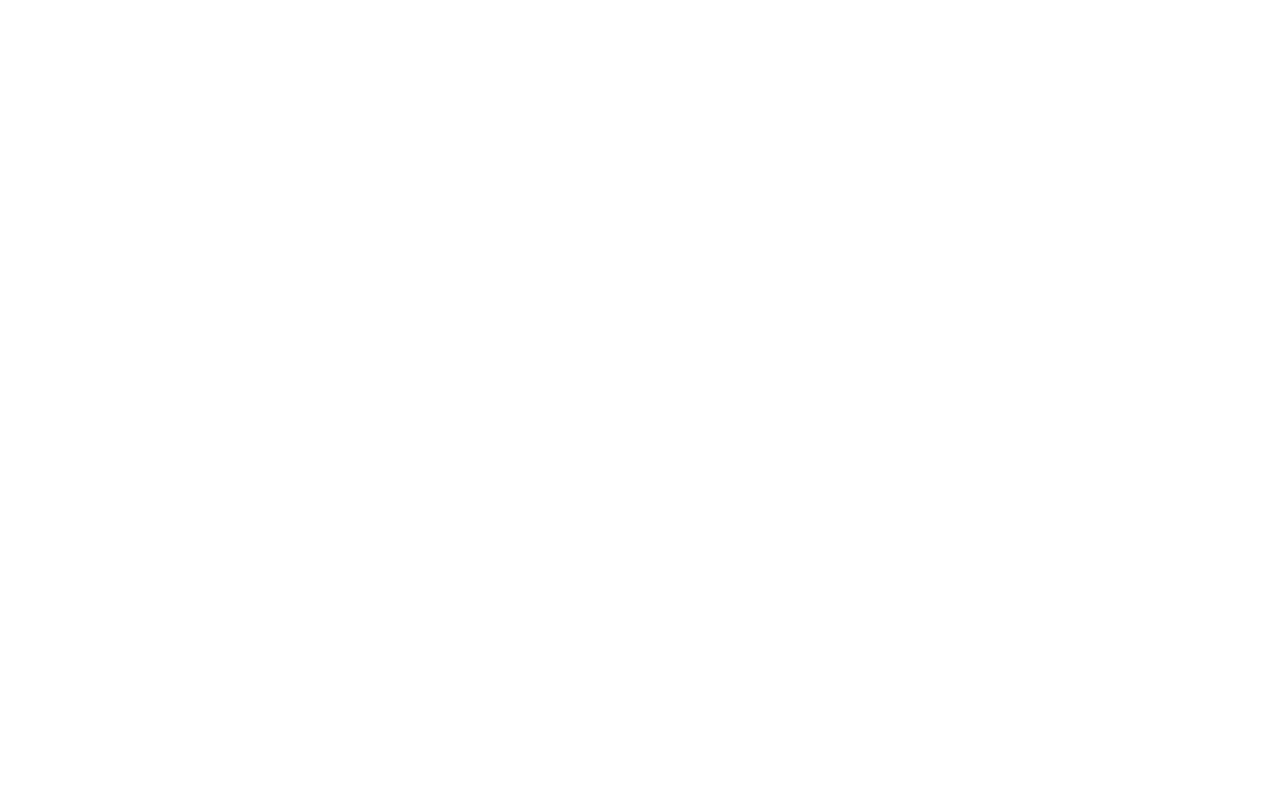
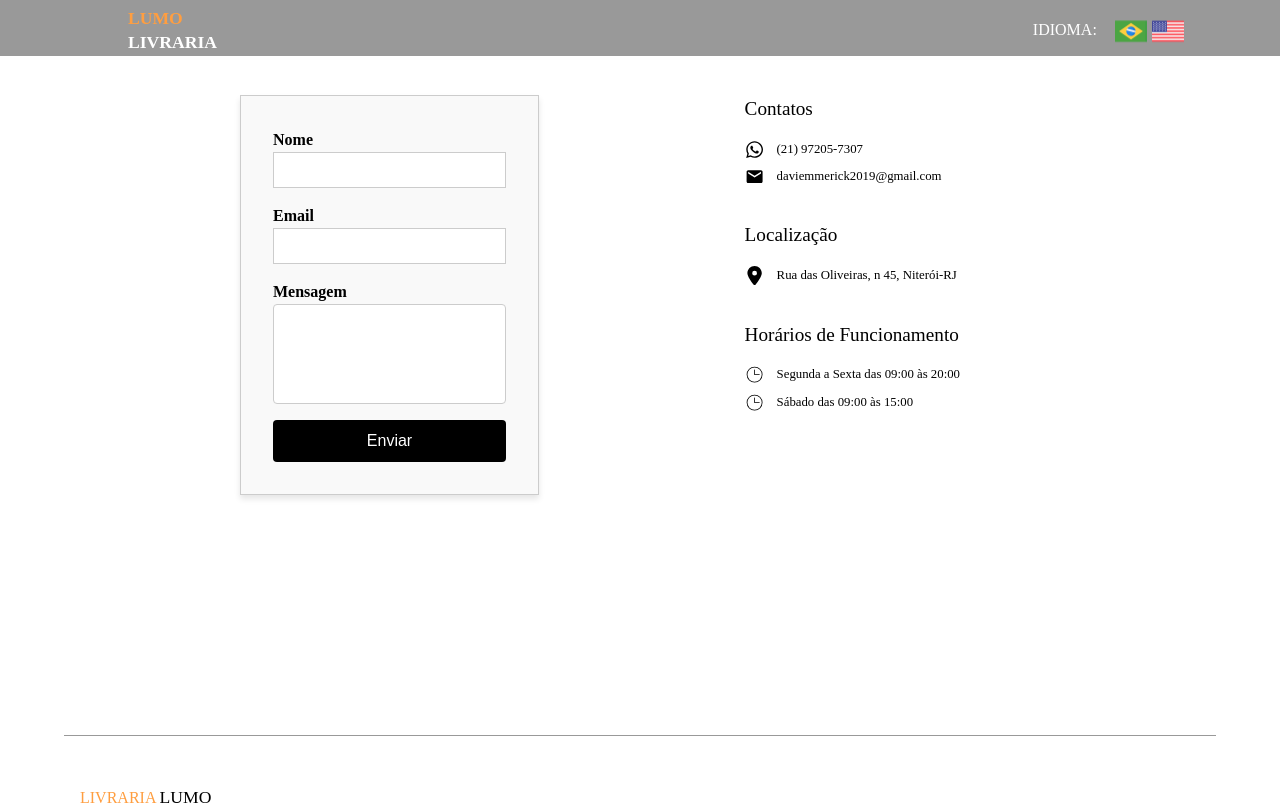
Before and after one commit to DaviEmmerick/api-library-front-end, a React (Vite) app: page /contact in a window 1280 px wide. Before the commit this address had no page. Shown: the top 805 px of the page. Built offline with nearby package versions, Linux system fonts and the light colour scheme; a web font is replaced by a local one.

Commit message:
feat: contact page

```diff
--- a/src/App.tsx
+++ b/src/App.tsx
@@ -2,6 +2,7 @@ import { BrowserRouter as Router, Routes, Route } from "react-router-dom";
 import { HomePage } from "./pages/homepage";
 import { AboutUs } from "./pages/about";
 import './styles/global.css';
+import { Contact } from "./pages/contact";
 
 export function App() {
   return (
@@ -9,6 +10,7 @@ export function App() {
       <Routes>
         <Route path="/" element={<HomePage />} />
         <Route path="/about" element={<AboutUs />} />
+        <Route path="/contact" element={<Contact />} />
       </Routes>
     </Router>
   );
--- a/src/components/footer/index.styles.ts
+++ b/src/components/footer/index.styles.ts
@@ -21,7 +21,6 @@ export const Section = styled.div`
   flex-direction: column;
   margin-block: 3rem;
   padding-left: 5rem;
-
 `;
 
 export const Title = styled.span`
@@ -31,7 +30,6 @@ export const Title = styled.span`
 
 export const Text = styled.p`
   font-size: 1.1rem;
-
 `;
 
 export const BackToTheTop = styled.button`
@@ -77,30 +75,28 @@ export const Copy = styled.p`
   font-size: .7rem;
   margin-block: 2.5rem;
   padding-left: 5rem;
-
 `;
 
 export const Terms = styled.a`
   display: flex;
   justify-content: flex-end;
   padding-right: 5rem;
-  transform: translateY(-3.3rem);
   font-size: .7rem;
+  transform: translateY(-3.8rem);
 `;
 
 export const Topics = styled.div`
   display: flex;
   flex-direction: column;
-  align-items: flex-end;
-  padding-right: 5rem;
+  align-items: flex-start;
+  justify-content: flex-end;
+  position: absolute;
+  right: 5rem;
+  top: 106%;
 `;
 
 export const Marketing = styled.p`
   font-size: .8rem;
   line-height: 2rem;
-  transform: translateY(-16rem);
+  margin-top: 0;
 `;
-
-export const Description = styled.div`
-  transform: translateY(-6rem);
-`;
--- a/src/components/footer/index.tsx
+++ b/src/components/footer/index.tsx
@@ -1,6 +1,6 @@
 import {
   Main, Line, Section, BackToTheTop, Title, Text, Linkedin, Icons,
-  Github, Instagram, Copy, Terms, Topics, Marketing, Description } from "./index.styles";
+  Github, Instagram, Copy, Terms, Topics, Marketing  } from "./index.styles";
 import "../../locales/i18n.js";
 import { useTranslation } from "react-i18next";
 
@@ -34,20 +34,22 @@ export const Footer = () => {
         </Icons>
       </Section>
 
+      <div>
         <Topics>
           <Marketing> {t("marketing_books")} </Marketing>
           <Marketing> {t("marketing_explore")} </Marketing>
           <Marketing> {t("marketing_news")}  </Marketing>
           <Marketing> {t("marketing_indicate")} </Marketing>
         </Topics>
+      </div>
 
-      <Description>
+      <div>
         <Line />
         <Copy> {t("copy")} </Copy>
         <Terms href="src/assets/TERMOS DE SERVIÇO DA LUMO LIVRARIA.pdf" target="_blank">
           {t("terms")}
         </Terms>
-      </Description>
+      </div>
     </Main>
   );
 };
--- a/src/locales/en.json
+++ b/src/locales/en.json
@@ -23,5 +23,14 @@
   "marketing_news": "Releases & News",
   "marketing_indicate": "Indicate",
   "copy": "© 2025 Lumo Bookstore Inc. All rights reserved.",
-  "terms": "Terms Of Services"
+  "terms": "Terms Of Services",
+  "name": "Name",
+  "email": "Email",
+  "message": "Message",
+  "submit": "Submit",
+  "contacts": "Contacts",
+  "location": "Address",
+  "days": "Opening Hours",
+  "opening": "Monday to Friday from 09:00 to 20:00",
+  "clock": "Saturday from 09:00 to 15:00"
 }
--- a/src/locales/pt.json
+++ b/src/locales/pt.json
@@ -23,5 +23,15 @@
   "marketing_news": "Lançamentos & Novidades",
   "marketing_indicate": "Indique",
   "copy": "© 2025 Lumo Livraria Inc. Todos os direitos reservados.",
-  "terms": " Termos do Serviço"
+  "terms": " Termos do Serviço",
+  "name": "Nome",
+  "email": "Email",
+  "message": "Mensagem",
+  "submit": "Enviar",
+  "contacts": "Contatos",
+  "location": "Localização",
+  "days": "Horários de Funcionamento",
+  "opening": "Segunda a Sexta das 09:00 às 20:00",
+  "clock": "Sábado das 09:00 às 15:00"
+
 }
--- /dev/null
+++ b/src/pages/contact/index.styles.ts
@@ -0,0 +1,110 @@
+import styled from 'styled-components';
+import { FaWhatsapp } from "react-icons/fa";
+import { MdEmail } from "react-icons/md";
+import { FaLocationDot } from "react-icons/fa6";
+import { CiClock2 } from "react-icons/ci";
+
+export const Main = styled.div`
+  display: flex;
+  justify-content: space-between;
+  align-items: flex-start;
+`;
+
+export const Form = styled.form`
+  display: flex;
+  flex-direction: column;
+  gap: 1rem;
+  max-width: 30rem;
+  margin: auto;
+  padding: 2rem;
+  background: #f9f9f9;
+  margin-left: 15rem;
+  border: 1px solid #ccc;
+  box-shadow: 0px 4px 6px rgba(0, 0, 0, 0.1);
+`;
+
+export const Label = styled.label`
+  display: flex;
+  flex-direction: column;
+  font-weight: bold;
+`;
+
+export const Input = styled.input`
+  padding: 0.5rem;
+  border: 1px solid #ccc;
+  font-size: 1rem;
+`;
+
+export const Textarea = styled.textarea`
+  padding: 0.5rem;
+  border: 1px solid #ccc;
+  border-radius: 4px;
+  font-size: 1rem;
+  resize: none;
+  min-height: 100px;
+`;
+
+export const Button = styled.button`
+  padding: 0.75rem;
+  background-color: #000;
+  color: white;
+  border: none;
+  border-radius: 4px;
+  font-size: 1rem;
+  cursor: pointer;
+  transition: background 0.3s;
+
+  &:hover {
+    background-color: white;
+    border: 1px solid #000;
+    color: #000;
+  }
+`;
+
+export const Whatsapp = styled(FaWhatsapp)`
+  width: 1.2rem;
+  height: 1.2rem;
+`;
+
+export const Email = styled(MdEmail)`
+  width: 1.2rem;
+  height: 1.2rem;
+`;
+
+export const Location = styled(FaLocationDot)`
+  width: 1.2rem;
+  height: 1.2rem;
+`;
+
+export const Clock = styled(CiClock2)`
+  width: 1.2rem;
+  height: 1.2rem;
+`;
+
+export const Title = styled.p`
+  font-size: 1.2rem;
+  margin-bottom: 1rem;
+`;
+
+export const LineHeight = styled.div`
+  display: flex;
+  gap: .8rem;
+  padding-bottom: .5rem;
+`;
+
+export const Section = styled.div`
+  display: flex;
+  flex-direction: column;
+  align-items: flex-end;
+  padding-right: 20rem; //Substituir dps
+`;
+
+export const Text = styled.p`
+  font-size: 0.8rem;
+`;
+
+export const Space = styled.div`
+  display: flex;
+  flex-direction: column;
+  gap: 1.7rem;
+`;
--- /dev/null
+++ b/src/pages/contact/index.tsx
@@ -0,0 +1,70 @@
+import { Footer } from "../../components/footer";
+import { HeaderPage } from "../../components/header";
+import { Clock, Email, Location, Main, Whatsapp, Title, Section, Text, Space,
+         LineHeight, Form, Label, Input, Textarea, Button } from "./index.styles";
+import { useTranslation } from "react-i18next";
+import "../../locales/i18n.js";
+
+export const Contact = () => {
+
+  const { t } = useTranslation();
+
+  return (
+    <div>
+      <HeaderPage />
+      <Main>
+        <div>
+          <Form>
+            <Label>
+              {t("name")}
+              <Input type="text" name="name" required />
+            </Label>
+            <Label>
+              {t("email")}
+              <Input type="email" name="email" required />
+            </Label>
+            <Label>
+              {t("message")}
+              <Textarea name="message" required ></Textarea>
+            </Label>
+            <Button type="submit"> {t("submit")} </Button>
+          </Form>
+        </div>
+        <Section>
+          <Space>
+            <div>
+              <Title> {t("contacts")} </Title>
+              <LineHeight>
+                <Whatsapp />
+                <Text>(21) 97205-7307</Text>
+              </LineHeight>
+              <LineHeight>
+                <Email />
+                <Text>daviemmerick2019@gmail.com</Text>
+              </LineHeight>
+            </div>
+            <div>
+              <Title> {t("location")}  </Title>
+              <LineHeight>
+                <Location />
+                <Text>Rua das Oliveiras, n 45, Niterói-RJ</Text>
+              </LineHeight>
+            </div>
+            <div>
+              <Title> {t("days")} </Title>
+              <LineHeight>
+                <Clock />
+                <Text> {t("opening")} </Text>
+              </LineHeight>
+              <LineHeight>
+                <Clock />
+                <Text> {t("clock")} </Text>
+              </LineHeight>
+            </div>
+          </Space>
+        </Section>
+      </Main>
+      <Footer />
+    </div>
+  );
+};
```
Lines whose indentation alone changed are shown as unchanged.
